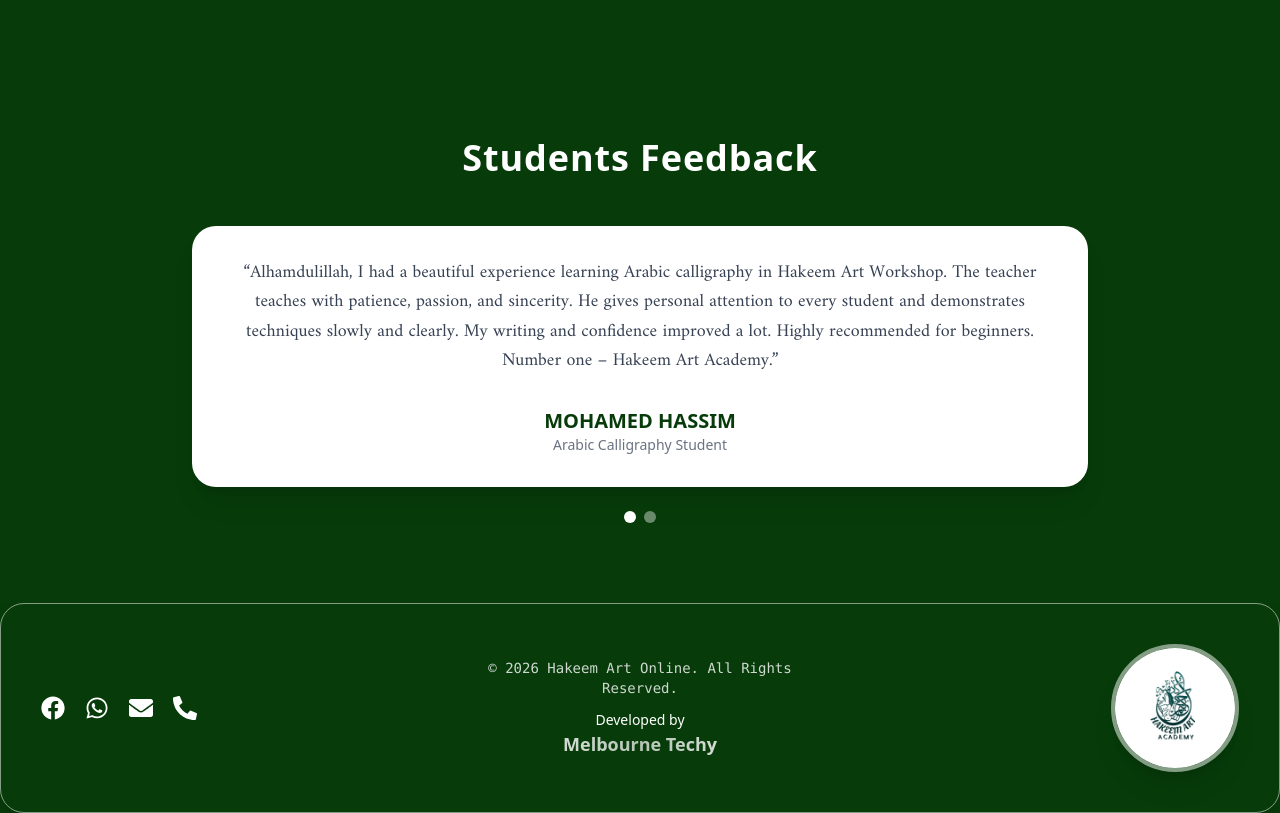
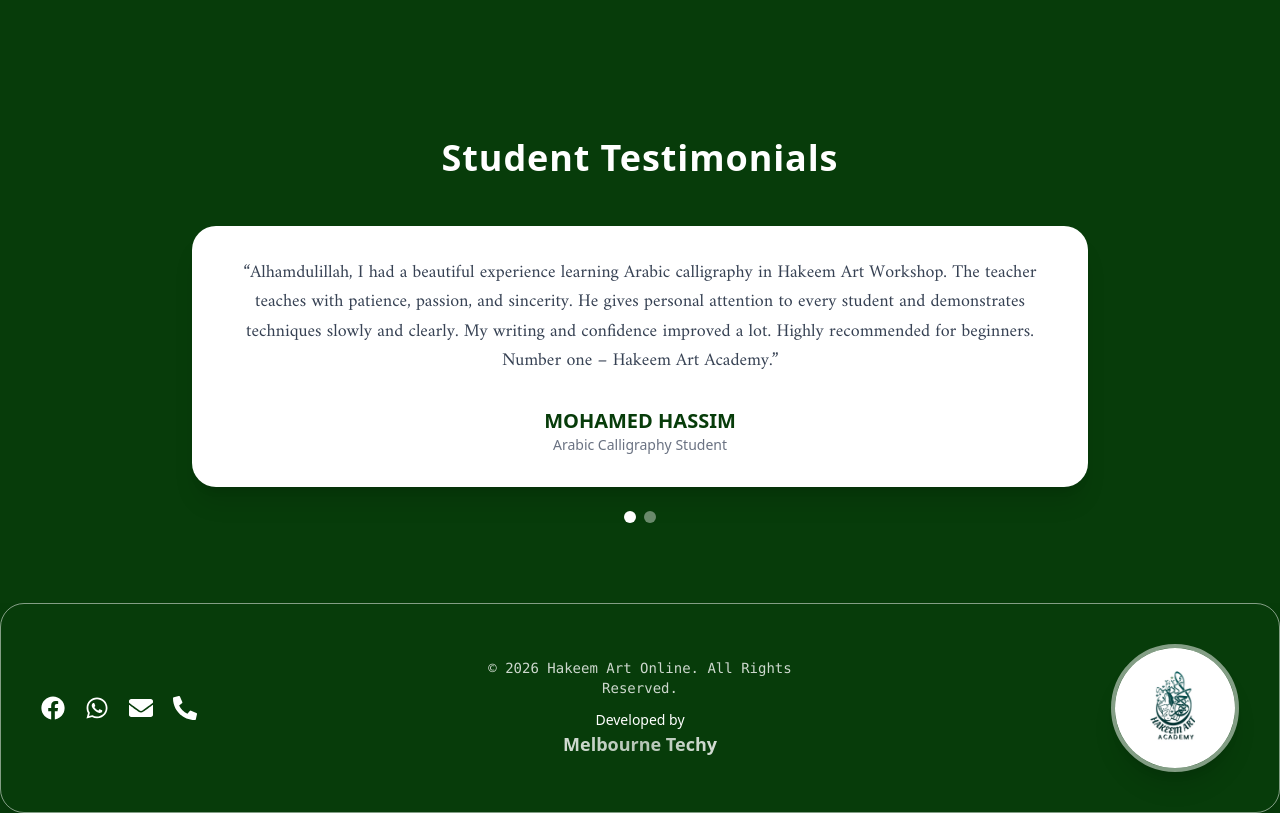
Before and after one commit to BenjaminKing0520/Hakeem-Art-Academy, a React (Vite) app: page / in a window 1280 px wide. Shown: the part 2080-2893 px from the top of the page. Built offline with nearby package versions, Linux system fonts and the light colour scheme.

Commit message:
your message

```diff
--- a/src/components/StudentsFeedback/StudentFeedback.jsx
+++ b/src/components/StudentsFeedback/StudentFeedback.jsx
@@ -31,7 +31,7 @@ export default function StudentFeedback() {
     <section className="py-20 px-4" style={{ backgroundColor: "#073C0A" }}>
       <div className="max-w-4xl mx-auto text-center text-white">
         <h2 className="text-3xl md:text-4xl font-bold mb-12 tracking-wide">
-          Students Feedback
+          Student Testimonials
         </h2>
 
         <div className="relative">
```
